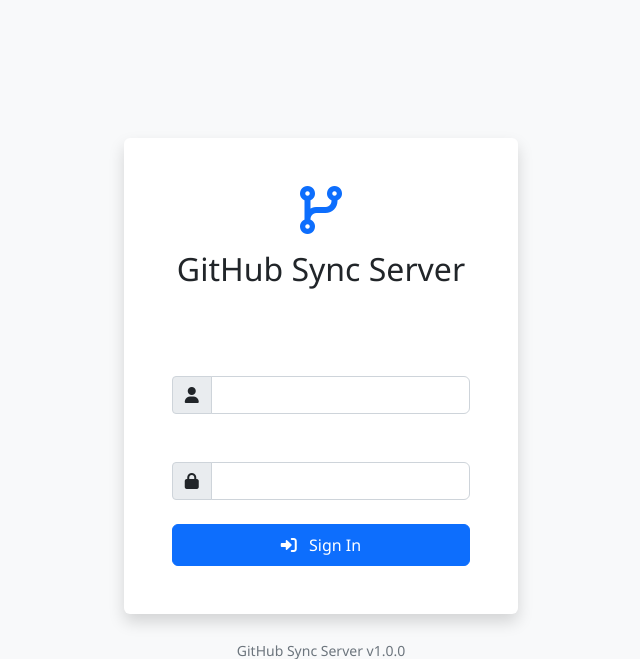
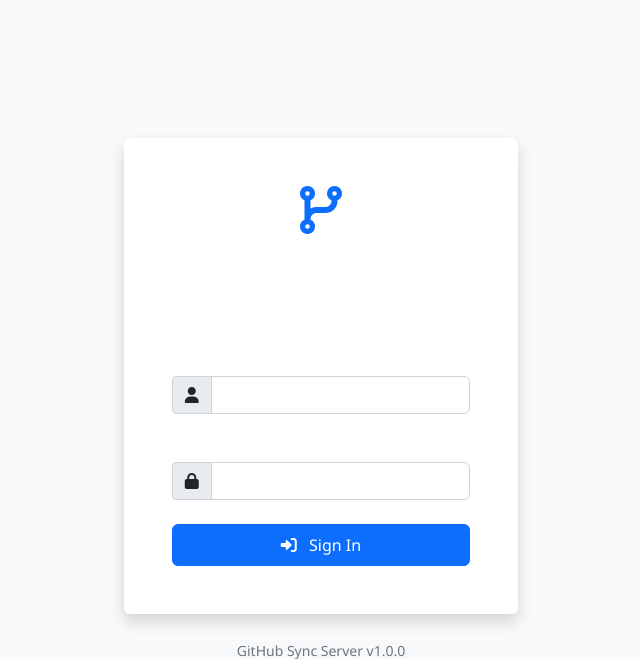
Before and after one commit to autocme/GitHubSyncer, a FastAPI app: page /login in a window 1280 px wide. Shown: the top 659 px of the page, without its empty margins (319-959 px from the left). Run offline with FastAPI, Linux system fonts and the light colour scheme.

Commit message:
Improve the appearance of the login page by making text more readable
Update CSS to set the text color to white on the login page for improved visibility.

Replit-Commit-Author: Agent
Replit-Commit-Session-Id: 81020490-1d8f-4cdc-b6c6-6264b5e32497
Replit-Commit-Screenshot-Url: https://storage.googleapis.com/screenshot-production-us-central1/cdfa8a9c-8230-4bc3-8ffe-25c604220de9/30299fe6-bba8-4708-bfff-71e2a6086020.jpg

```diff
--- a/static/style.css
+++ b/static/style.css
@@ -255,6 +255,20 @@ h6 {
 
 /* Tab content styling */
 .tab-pane h6 {
+    color: #ffffff !important;
+}
+
+/* Login page specific styling */
+.card-title {
+    color: #ffffff !important;
+}
+
+/* Login page text */
+body .card .card-title {
+    color: #ffffff !important;
+}
+
+body .card h2 {
     color: #ffffff !important;
 }
 
```
